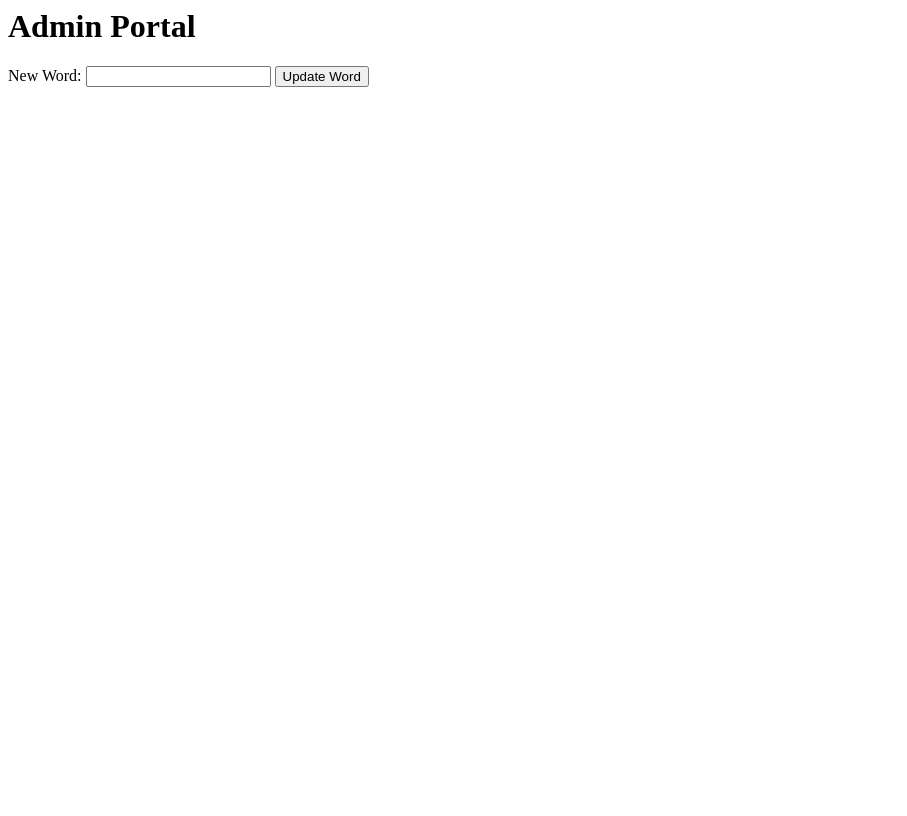
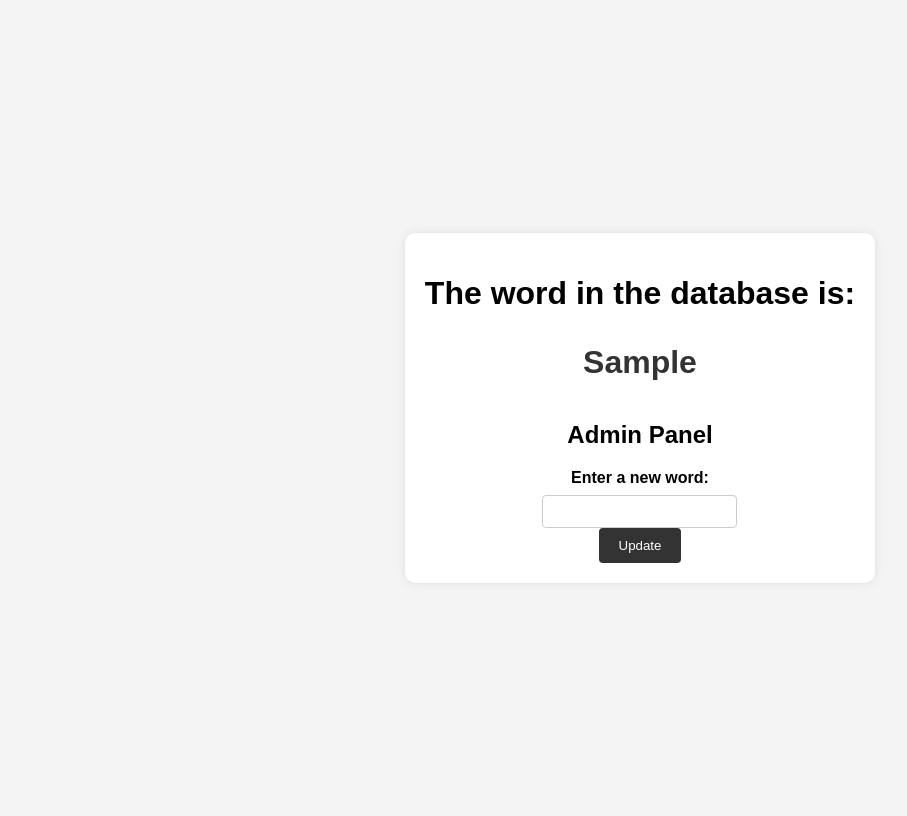
Before and after one commit to abhinavmodem/getAPI, a Flask app: template templates/admin.html in a window 1280 px wide. Shown: the whole page, without its empty margins (0-907 px from the left). Before the commit the page ends 87 px from the top, so only its background shows below. Run offline with Flask 3, Linux system fonts and the light colour scheme; the template is opened without the code that fills it: most values are stand-ins (such as "Sample title", 1, 10 or a date in 2020).

Commit message:
Update admin.html

```diff
--- a/templates/admin.html
+++ b/templates/admin.html
@@ -1,10 +1,80 @@
+<!DOCTYPE html>
 <html>
+<head>
+    <title>Test Word</title>
+    <style>
+        body {
+            display: flex;
+            justify-content: center;
+            align-items: center;
+            height: 100vh;
+            font-family: Arial, sans-serif;
+            background-color: #f4f4f4;
+        }
+
+        .container {
+            text-align: center;
+            padding: 20px;
+            background-color: #fff;
+            border-radius: 10px;
+            box-shadow: 0 0 10px rgba(0, 0, 0, 0.1);
+        }
+
+        h1 {
+            margin-bottom: 20px;
+        }
+
+        .big-word {
+            font-size: 32px;
+            font-weight: bold;
+            margin-bottom: 30px;
+            color: #333;
+        }
+
+        .admin-panel {
+            margin-top: 40px;
+        }
+
+        label {
+            font-weight: bold;
+        }
+
+        input[type="text"] {
+            padding: 8px;
+            border: 1px solid #ccc;
+            border-radius: 4px;
+            margin-top: 8px;
+        }
+
+        input[type="submit"] {
+            padding: 10px 20px;
+            background-color: #333;
+            color: #fff;
+            border: none;
+            border-radius: 4px;
+            cursor: pointer;
+        }
+
+        input[type="submit"]:hover {
+            background-color: #555;
+        }
+    </style>
+</head>
 <body>
-    <h1>Admin Portal</h1>
-    <form method="POST" action="/admin">
-        <label for="new_word">New Word:</label>
-        <input type="text" id="new_word" name="new_word">
-        <input type="submit" value="Update Word">
-    </form>
+    <div class="container">
+        <h1>The word in the database is:</h1>
+        <p class="big-word">{{ test_word }}</p>
+
+        <div class="admin-panel">
+            <h2>Admin Panel</h2>
+            <form method="POST" action="/">
+                <label for="new_word">Enter a new word:</label>
+                <br>
+                <input type="text" id="new_word" name="new_word">
+                <br>
+                <input type="submit" value="Update">
+            </form>
+        </div>
+    </div>
 </body>
 </html>
```
